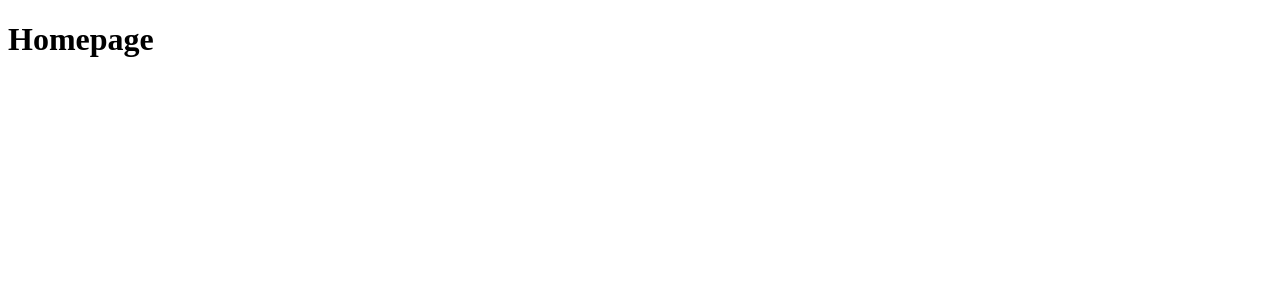
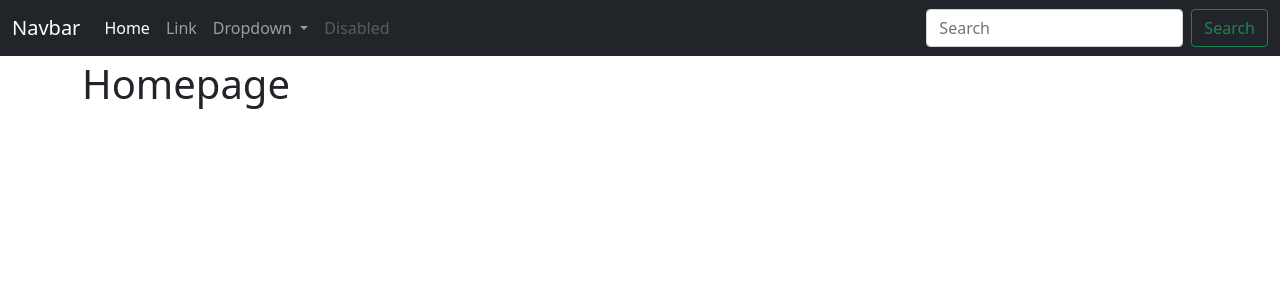
Before and after one commit to davemolk/bookshelf, a Django app: page / in a window 1280 px wide. Shown: the top 300 px of the page. Run offline with Django 3.2, Linux system fonts and the light colour scheme; parts of the project's set-up code (start-up, migrations or seed data) failed here and were passed over.

Commit message:
static config done, crappy nav bar

```diff
--- a/templates/base.html
+++ b/templates/base.html
@@ -1,13 +1,58 @@
+{% load static %}
 <!DOCTYPE html>
 <html>
 <head>
     <meta charset="utf-8">
     <title>{% block title %}Bookshelf{% endblock title %}</title>
+    <link href="https://cdn.jsdelivr.net/npm/bootstrap@5.0.2/dist/css/bootstrap.min.css" rel="stylesheet" integrity="sha384-EVSTQN3/azprG1Anm3QDgpJLIm9Nao0Yz1ztcQTwFspd3yD65VohhpuuCOmLASjC" crossorigin="anonymous">
+    <link rel="stylesheet" href="{% static 'css/base.css' %}">
 </head>
 <body>
+    <div class="mb-1">
+        <nav class="navbar navbar-expand-md navbar-dark bg-dark">
+            <div class="container-fluid">
+                <a class="navbar-brand" href="#">Navbar</a>
+                <button class="navbar-toggler" type="button" data-bs-toggle="collapse" data-bs-target="#navbarSupportedContent" aria-controls="navbarSupportedContent" aria-expanded="false" aria-label="Toggle navigation">
+                <span class="navbar-toggler-icon"></span>
+                </button>
+                <div class="collapse navbar-collapse" id="navbarSupportedContent">
+                <ul class="navbar-nav me-auto mb-2 mb-lg-0">
+                    <li class="nav-item">
+                    <a class="nav-link active" aria-current="page" href="#">Home</a>
+                    </li>
+                    <li class="nav-item">
+                    <a class="nav-link" href="#">Link</a>
+                    </li>
+                    <li class="nav-item dropdown">
+                    <a class="nav-link dropdown-toggle" href="#" id="navbarDropdown" role="button" data-bs-toggle="dropdown" aria-expanded="false">
+                        Dropdown
+                    </a>
+                    <ul class="dropdown-menu" aria-labelledby="navbarDropdown">
+                        <li><a class="dropdown-item" href="#">Action</a></li>
+                        <li><a class="dropdown-item" href="#">Another action</a></li>
+                        <li><hr class="dropdown-divider"></li>
+                        <li><a class="dropdown-item" href="#">Something else here</a></li>
+                    </ul>
+                    </li>
+                    <li class="nav-item">
+                    <a class="nav-link disabled" href="#" tabindex="-1" aria-disabled="true">Disabled</a>
+                    </li>
+                </ul>
+                <form class="d-flex">
+                    <input class="form-control me-2" type="search" placeholder="Search" aria-label="Search">
+                    <button class="btn btn-outline-success" type="submit">Search</button>
+                </form>
+                </div>
+            </div>
+        </nav>
+    </div>
+
+
+
     <div class="container">
         {% block content %}
         {% endblock content %}
     </div>
+    <script src="https://cdn.jsdelivr.net/npm/bootstrap@5.0.2/dist/js/bootstrap.bundle.min.js" integrity="sha384-MrcW6ZMFYlzcLA8Nl+NtUVF0sA7MsXsP1UyJoMp4YLEuNSfAP+JcXn/tWtIaxVXM" crossorigin="anonymous"></script>
 </body>
 </html>
```
Also changed, not shown: config/settings.py (+6 -1 lines), static/css/base.css (added).
